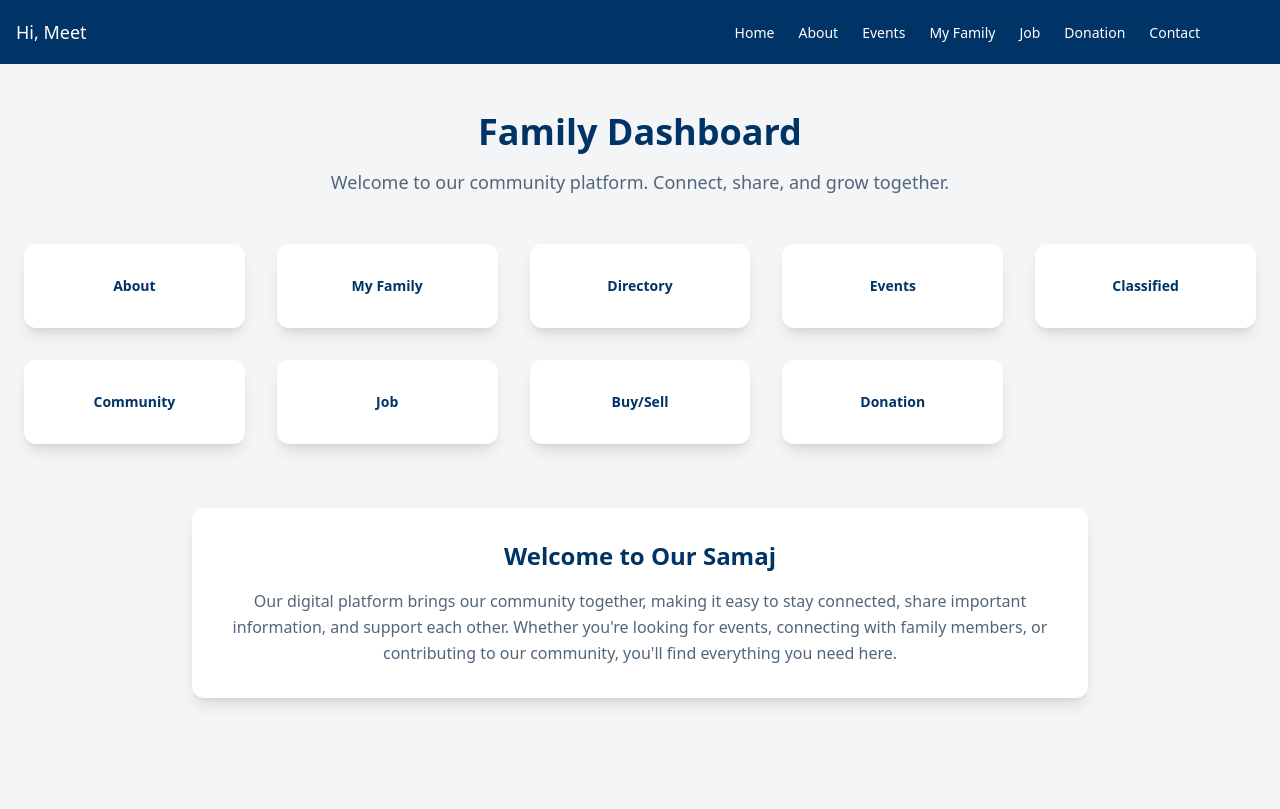
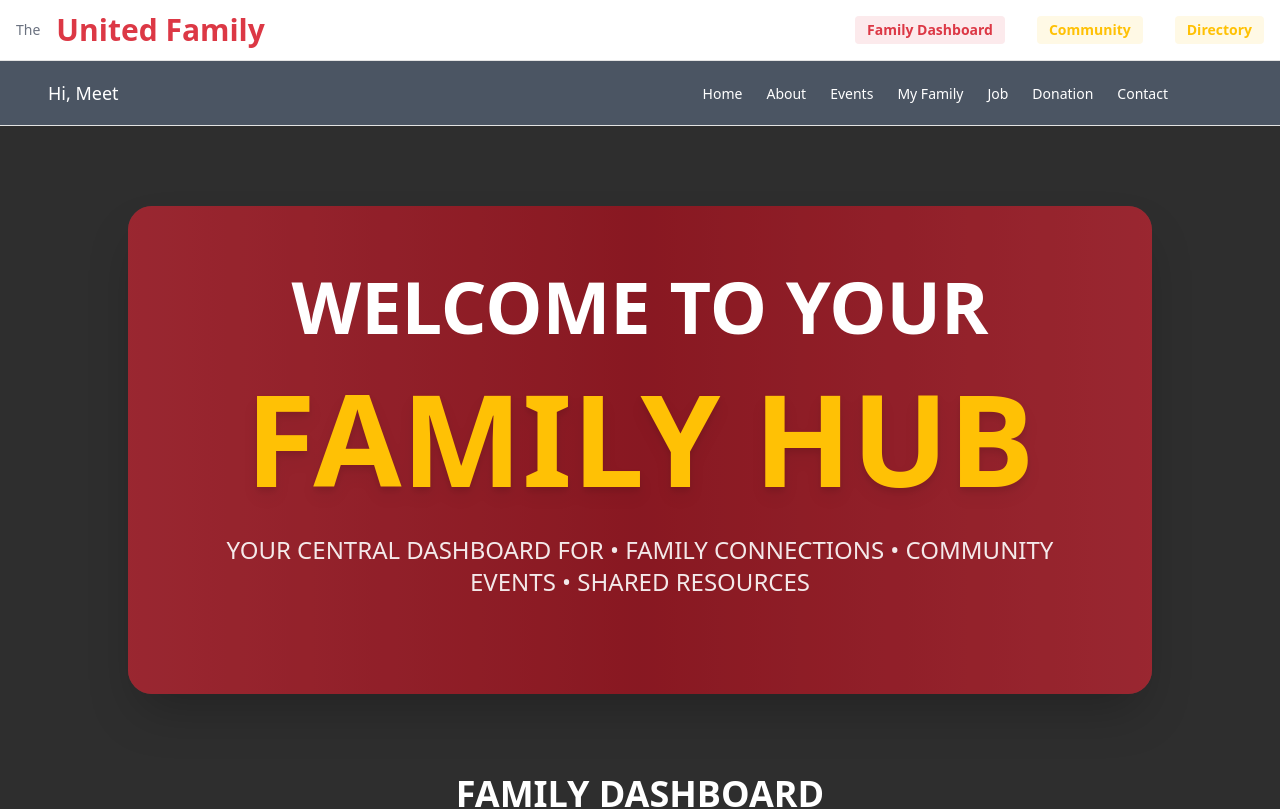
Before and after one commit to Arvind8162/united-family-hub, a React (Vite) app: page /contact in a window 1280 px wide. Shown: the top 809 px of the page. Built offline with nearby package versions, Linux system fonts and the light colour scheme.

Commit message:
Refactor: Update CSS to match example

```diff
--- a/src/components/DashboardCard.tsx
+++ b/src/components/DashboardCard.tsx
@@ -10,10 +10,12 @@ interface DashboardCardProps {
 
 const DashboardCard: React.FC<DashboardCardProps> = ({ icon, title, path, onClick }) => {
   const CardContent = () => (
-    <div className="bg-card rounded-xl p-8 shadow-lg hover:shadow-xl transition-all duration-300 cursor-pointer group hover:bg-card-hover hover:-translate-y-1">
+    <div className="bg-white rounded-2xl p-8 shadow-xl hover:shadow-2xl transition-all duration-300 cursor-pointer group hover:bg-gray-50 hover:-translate-y-3 border border-gray-100">
       <div className="text-center">
-        <i className={`${icon} text-3xl text-primary mb-3 group-hover:text-secondary transition-colors duration-300`}></i>
-        <span className="block text-sm font-semibold text-card-foreground group-hover:text-primary transition-colors duration-300">
+        <div className="w-20 h-20 mx-auto mb-6 bg-gradient-to-br from-primary to-primary-hover rounded-full flex items-center justify-center group-hover:from-secondary group-hover:to-accent transition-all duration-300 shadow-lg">
+          <i className={`${icon} text-2xl text-white group-hover:text-primary transition-colors duration-300`}></i>
+        </div>
+        <span className="block text-lg font-bold text-gray-800 group-hover:text-primary transition-colors duration-300">
           {title}
         </span>
       </div>
--- a/src/components/Header.tsx
+++ b/src/components/Header.tsx
@@ -23,7 +23,27 @@ const Header = () => {
   ];
 
   return (
-    <header className="bg-nav-background text-nav-text px-4 py-3 shadow-lg">
+    <header className="bg-nav-background text-nav-text shadow-sm border-b">
+      {/* Brand logos section - inspired by The United Family */}
+      <div className="border-b bg-white py-3">
+        <div className="container mx-auto px-4">
+          <div className="flex items-center justify-between">
+            <div className="flex items-center space-x-4">
+              <span className="text-gray-500 text-sm font-medium">The</span>
+              <span className="text-3xl font-bold text-primary">United Family</span>
+            </div>
+            <div className="hidden md:flex items-center space-x-8 text-sm">
+              <span className="text-primary font-semibold px-3 py-1 bg-primary/10 rounded">Family Dashboard</span>
+              <span className="text-secondary font-semibold px-3 py-1 bg-secondary/10 rounded">Community</span>
+              <span className="text-accent font-semibold px-3 py-1 bg-accent/10 rounded">Directory</span>
+            </div>
+          </div>
+        </div>
+      </div>
+
+      {/* Main navigation */}
+      <div className="bg-gray-600 text-white px-4 py-3">
+        <div className="container mx-auto">
           <div className="flex justify-between items-center">
             <div className="text-lg font-medium">
               Hi, Meet
@@ -36,8 +56,8 @@ const Header = () => {
                   <li key={item.path}>
                     <Link
                       to={item.path}
-                  className={`text-nav-text hover:text-nav-hover transition-colors duration-300 text-sm font-medium ${
-                    isActive(item.path) ? 'text-nav-hover' : ''
+                      className={`text-white hover:text-accent transition-colors duration-300 text-sm font-medium ${
+                        isActive(item.path) ? 'text-accent' : ''
                       }`}
                     >
                       {item.label}
@@ -48,7 +68,7 @@ const Header = () => {
                   <Button
                     variant="ghost"
                     size="icon"
-                className="text-nav-text hover:text-nav-hover hover:bg-primary-hover"
+                    className="text-white hover:text-accent hover:bg-white/10"
                     title="Updates"
                   >
                     <i className="fas fa-bell"></i>
@@ -61,7 +81,7 @@ const Header = () => {
             <Button
               variant="ghost"
               size="icon"
-          className="md:hidden text-nav-text hover:text-nav-hover"
+              className="md:hidden text-white hover:text-accent"
               onClick={toggleMenu}
             >
               <i className="fas fa-bars text-lg"></i>
@@ -70,14 +90,14 @@ const Header = () => {
 
           {/* Mobile Navigation */}
           {isMenuOpen && (
-        <nav className="md:hidden mt-4 border-t border-primary-hover pt-4">
+            <nav className="md:hidden mt-4 border-t border-white/20 pt-4">
               <ul className="flex flex-col gap-3">
                 {navItems.map((item) => (
                   <li key={item.path}>
                     <Link
                       to={item.path}
-                  className={`block text-nav-text hover:text-nav-hover transition-colors duration-300 text-sm font-medium py-1 ${
-                    isActive(item.path) ? 'text-nav-hover' : ''
+                      className={`block text-white hover:text-accent transition-colors duration-300 text-sm font-medium py-1 ${
+                        isActive(item.path) ? 'text-accent' : ''
                       }`}
                       onClick={() => setIsMenuOpen(false)}
                     >
@@ -89,7 +109,7 @@ const Header = () => {
                   <Button
                     variant="ghost"
                     size="sm"
-                className="text-nav-text hover:text-nav-hover hover:bg-primary-hover justify-start px-0"
+                    className="text-white hover:text-accent hover:bg-white/10 justify-start px-0"
                     title="Updates"
                   >
                     <i className="fas fa-bell mr-2"></i>
@@ -99,6 +119,8 @@ const Header = () => {
               </ul>
             </nav>
           )}
+        </div>
+      </div>
     </header>
   );
 };
--- a/src/index.css
+++ b/src/index.css
@@ -7,47 +7,47 @@
 
 @layer base {
   :root {
-    /* Family Dashboard Color Palette */
-    --background: 212 14% 96%;
-    --foreground: 210 100% 20%;
+    /* The United Family inspired Color Palette */
+    --background: 0 0% 97%;
+    --foreground: 0 0% 20%;
 
     --card: 0 0% 100%;
-    --card-foreground: 210 100% 20%;
+    --card-foreground: 0 0% 20%;
 
     --popover: 0 0% 100%;
-    --popover-foreground: 210 100% 20%;
+    --popover-foreground: 0 0% 20%;
 
-    /* Primary - Deep Blue */
-    --primary: 210 100% 20%;
+    /* Primary - Red like The United Family */
+    --primary: 355 70% 54%;
     --primary-foreground: 0 0% 100%;
-    --primary-hover: 210 100% 15%;
+    --primary-hover: 355 70% 45%;
 
-    /* Secondary - Light Blue */
-    --secondary: 210 100% 25%;
-    --secondary-foreground: 0 0% 100%;
+    /* Secondary - Yellow accent */
+    --secondary: 45 100% 51%;
+    --secondary-foreground: 0 0% 20%;
 
-    /* Accent - Golden Yellow */
-    --accent: 51 100% 50%;
-    --accent-foreground: 210 100% 20%;
+    /* Accent - Yellow */
+    --accent: 45 100% 51%;
+    --accent-foreground: 0 0% 20%;
 
     /* Muted backgrounds */
-    --muted: 210 40% 96%;
-    --muted-foreground: 210 20% 40%;
+    --muted: 0 0% 96%;
+    --muted-foreground: 0 0% 45%;
 
     /* Borders and inputs */
-    --border: 214 31% 91%;
-    --input: 214 31% 91%;
-    --ring: 210 100% 20%;
+    --border: 0 0% 89%;
+    --input: 0 0% 89%;
+    --ring: 355 70% 54%;
 
-    /* Dashboard specific */
-    --dashboard-bg: 212 14% 96%;
-    --card-shadow: 210 20% 85%;
-    --card-hover: 210 100% 97%;
+    /* Dashboard specific - dark background with pattern */
+    --dashboard-bg: 0 0% 18%;
+    --card-shadow: 0 0% 0% / 0.1;
+    --card-hover: 0 0% 96%;
 
-    /* Navigation */
-    --nav-background: 210 100% 20%;
-    --nav-text: 0 0% 100%;
-    --nav-hover: 51 100% 50%;
+    /* Navigation - white header */
+    --nav-background: 0 0% 100%;
+    --nav-text: 0 0% 45%;
+    --nav-hover: 355 70% 54%;
 
     --destructive: 0 84.2% 60.2%;
     --destructive-foreground: 0 0% 100%;
@@ -116,6 +116,9 @@
   }
 
   body {
-    @apply bg-background text-foreground;
+    @apply bg-dashboard-bg text-foreground;
+    background-image:
+      radial-gradient(circle at 1px 1px, rgba(255,255,255,0.15) 1px, transparent 0);
+    background-size: 20px 20px;
   }
 }
--- a/src/pages/Home.tsx
+++ b/src/pages/Home.tsx
@@ -26,12 +26,34 @@ const Home = () => {
 
   return (
     <main className="min-h-screen bg-dashboard-bg">
-      <div className="container mx-auto px-6 py-12">
+      {/* Hero Section - inspired by The United Family */}
+      <div className="relative py-20 px-4">
+        <div className="container mx-auto text-center">
+          <div className="max-w-5xl mx-auto">
+            <div className="bg-gradient-to-r from-primary via-primary-hover to-primary rounded-3xl p-16 text-white shadow-2xl relative overflow-hidden">
+              <div className="absolute inset-0 bg-black/30"></div>
+              <div className="relative z-10">
+                <h1 className="text-5xl md:text-7xl font-black mb-8">
+                  WELCOME TO YOUR
+                </h1>
+                <div className="text-6xl md:text-9xl font-black mb-8 text-accent drop-shadow-lg">
+                  FAMILY HUB
+                </div>
+                <p className="text-xl md:text-2xl mb-8 opacity-90 font-medium">
+                  YOUR CENTRAL DASHBOARD FOR • FAMILY CONNECTIONS • COMMUNITY EVENTS • SHARED RESOURCES
+                </p>
+              </div>
+            </div>
+          </div>
+        </div>
+      </div>
+
+      <div className="container mx-auto px-6 pb-12">
         <div className="text-center mb-12">
-          <h1 className="text-4xl font-bold text-primary mb-4">Family Dashboard</h1>
-          <p className="text-lg text-muted-foreground max-w-2xl mx-auto">
-            Welcome to our community platform. Connect, share, and grow together.
-          </p>
+          <h2 className="text-4xl font-bold text-white mb-6">
+            FAMILY DASHBOARD
+          </h2>
+          <div className="w-32 h-2 bg-accent mx-auto rounded-full"></div>
         </div>
 
         <div className="grid grid-cols-1 sm:grid-cols-2 md:grid-cols-3 lg:grid-cols-4 xl:grid-cols-5 gap-8 max-w-7xl mx-auto">
```
Lines whose indentation alone changed are shown as unchanged.
